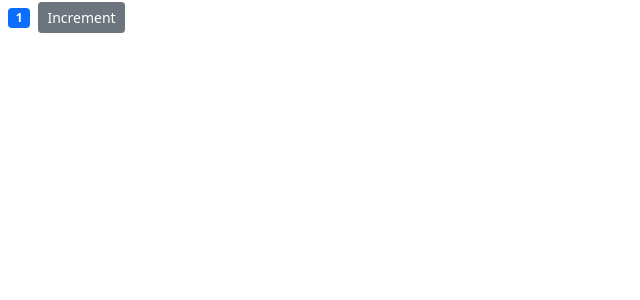
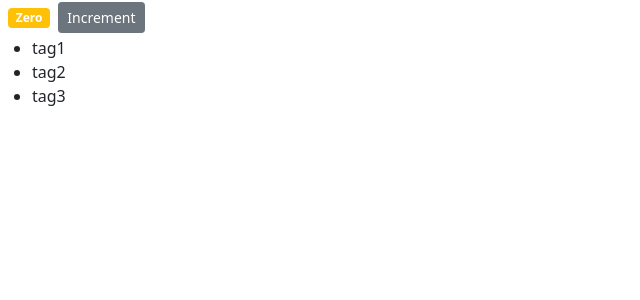
Before and after one commit to maxcheever/counter-app, a React (Create React App) app: page / in a window 1280 px wide. Shown: the top 300 px of the page, without its empty margins (0-640 px from the left). Built offline with nearby package versions, Linux system fonts and the light colour scheme.

Commit message:
added tags

```diff
--- a/src/components/counter.jsx
+++ b/src/components/counter.jsx
@@ -2,16 +2,20 @@
 
 class Counter extends Component {
 	state = {
-		count: 1,
+		count: 0,
+		tags: ["tag1", "tag2", "tag3"],
 	};
 
 	render() {
-		let classes = this.getBadgeClasses();
-
 		return (
 			<div>
-				<span class={classes}>{this.formatCount()}</span>
+				<span class={this.getBadgeClasses()}>{this.formatCount()}</span>
 				<button class="btn btn-secondary btn-sm">Increment</button>
+				<ul>
+					{this.state.tags.map((tag) => (
+						<li key={tag}>{tag}</li>
+					))}
+				</ul>
 			</div>
 		);
 	}
```
